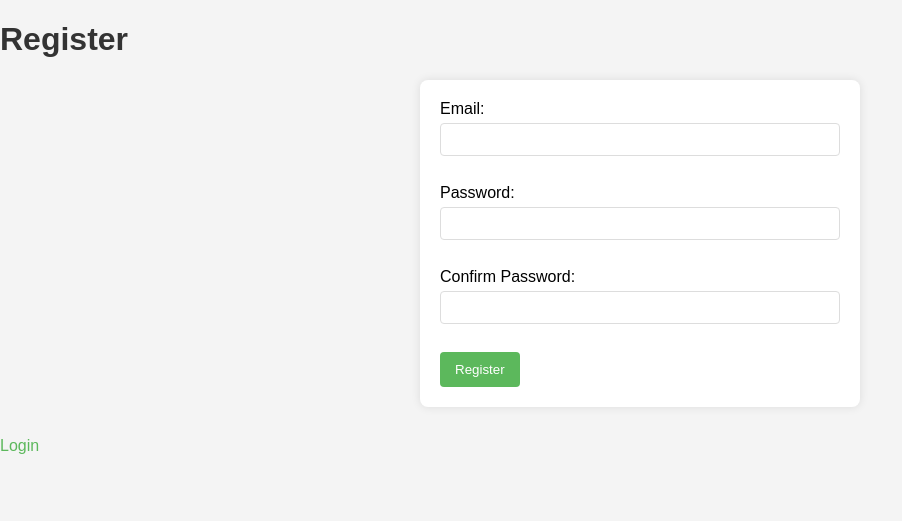
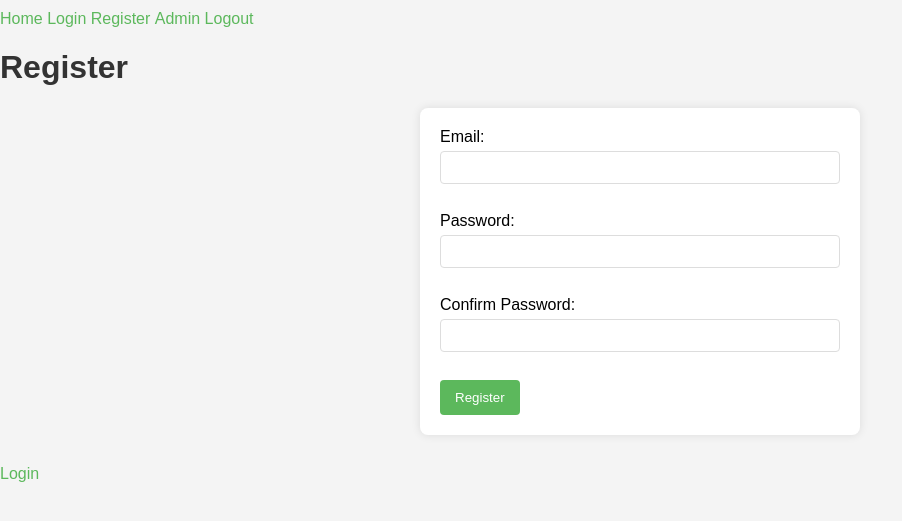
Before and after one commit to 34osher/my-store, a Flask app: page /register in a window 1280 px wide. Shown: the top 521 px of the page, without its empty margins (0-902 px from the left). Run offline with Flask 3, Linux system fonts and the light colour scheme.

Commit message:
finish but have issues

```diff
--- a/app.py
+++ b/app.py
@@ -37,6 +37,20 @@ login_manager.login_view = 'login'
 def load_user(user_id):
     return User.find_by_id(user_id)
 
+@app.route('/create_admin')
+def create_admin():
+    email = "admin@example.com"
+    password = "987654"
+
+    existing_user = User.find_by_email(email)
+    if existing_user:
+        return "Admin user already exists."
+
+    admin_user = User(email=email, is_admin=True)
+    admin_user.set_password(password)
+    admin_user.save_to_db()
+
+    return "Admin user created."
 
 @app.route('/')
 def index():
@@ -52,18 +66,18 @@ def index():
     # return render_template('index.html', products=products)
 
 
-@app.route('/admin/add_product', methods=['GET', 'POST'])
-def add_product():
-    if request.method == 'POST':
-        name = request.form.get('name')
-        price = request.form.get('price')
-        image_url = request.form.get('image_url')
+# @app.route('/admin/add_product', methods=['GET', 'POST'])
+# def add_product():
+#     if request.method == 'POST':
+#         name = request.form.get('name')
+#         price = request.form.get('price')
+#         image_url = request.form.get('image_url')
 
-        products_col.insert_one({'name': name, 'price': price, 'image_url': image_url})
+#         products_col.insert_one({'name': name, 'price': price, 'image_url': image_url})
 
-        return redirect(url_for('index'))
+#         return redirect(url_for('index'))
 
-    return render_template('add_product.html')
+#     return render_template('add_product.html')
 
 
 @app.route('/buy', methods=['POST'])
@@ -89,7 +103,12 @@ def login():
         user = User.find_by_email(form.email.data)
         if user and user.check_password(form.password.data):
             login_user(user)
-            return redirect(url_for('index'))
+            print("User authenticated:", current_user.is_authenticated)  # Debug print
+            if user.is_admin:
+                return redirect(url_for('admin'))  # Redirect admin to admin page
+            else:
+                return redirect(url_for('index'))  # Redirect regular user to homepage
+
         else:
             error = "Invalid email or password."
     return render_template('login.html', form=form, error=error)
@@ -101,14 +120,15 @@ def register():
     form = RegisterForm()
     if form.validate_on_submit():
         # Logic to handle registration
-        # For example, create a new User, set password, and save to MongoDB
         user = User(email=form.email.data)
         user.set_password(form.password.data)  # Hash the password
         user.save_to_db()  # Save the user to the MongoDB
 
         # After registration, you might want to log the user in or redirect to the login page
-        # login_user(user)
-        return redirect(url_for('login'))
+        login_user(user)
+        print("User authenticated:", current_user.is_authenticated)  # Debug print
+
+        return redirect(url_for('layout'))
 
     return render_template('register.html', form=form)
 
--- a/forms.py
+++ b/forms.py
@@ -3,12 +3,12 @@ from wtforms import StringField, PasswordField, SubmitField
 from wtforms.validators import DataRequired, Email, EqualTo
 
 class LoginForm(FlaskForm):
-    email = StringField('Email', validators=[DataRequired(), Email()])
+    email = StringField('Email', validators=[DataRequired()])
     password = PasswordField('Password', validators=[DataRequired()])
     submit = SubmitField('Login')
 
 class RegisterForm(FlaskForm):
-    email = StringField('Email', validators=[DataRequired(), Email()])
+    email = StringField('Email', validators=[DataRequired()])
     password = PasswordField('Password', validators=[DataRequired()])
     confirm_password = PasswordField('Confirm Password', validators=[DataRequired(), EqualTo('password')])
     submit = SubmitField('Register')
--- a/templates/add_product.html
+++ b/templates/add_product.html
@@ -1,4 +1,6 @@
 <!DOCTYPE html>
+{% extends "layout.html" %}
+{% block content %}
 <html lang="en">
 <head>
     <link rel="stylesheet" href="{{ url_for('static', filename='styles.css') }}">
@@ -18,3 +20,4 @@
     </form>
 </body>
 </html>
+{% endblock %}
--- a/templates/admin.html
+++ b/templates/admin.html
@@ -1,4 +1,6 @@
 <!DOCTYPE html>
+{% extends "layout.html" %}
+{% block content %}
 <html lang="en">
 <head>
     <link rel="stylesheet" href="{{ url_for('static', filename='styles.css') }}">
@@ -44,3 +46,4 @@
     <a href="/logout">Logout</a>
 </body>
 </html>
+{% endblock %}
--- a/templates/index.html
+++ b/templates/index.html
@@ -1,4 +1,6 @@
 <!DOCTYPE html>
+{% extends "layout.html" %}
+{% block content %}
 <html lang="en">
 <head>
     <link rel="stylesheet" href="{{ url_for('static', filename='styles.css') }}">
@@ -24,3 +26,4 @@
     <a href="/logout">Logout</a>
 </body>
 </html>
+{% endblock %}
--- a/templates/login.html
+++ b/templates/login.html
@@ -5,6 +5,9 @@
 
 
 <!DOCTYPE html>
+{% extends "layout.html" %}
+{% block content %}
+
 <html lang="en">
 <head>
     <link rel="stylesheet" href="{{ url_for('static', filename='styles.css') }}">
@@ -26,3 +29,4 @@
     <a href="/register">Register</a>
 </body>
 </html>
+{% endblock %}
--- a/templates/purchased.html
+++ b/templates/purchased.html
@@ -1,4 +1,7 @@
 <!DOCTYPE html>
+{% extends "layout.html" %}
+{% block content %}
+
 <html lang="en">
 <head>
     <link rel="stylesheet" href="{{ url_for('static', filename='styles.css') }}">
@@ -14,3 +17,4 @@
     </ul>
 </body>
 </html>
+{% endblock %}
--- a/templates/register.html
+++ b/templates/register.html
@@ -1,4 +1,7 @@
 <!DOCTYPE html>
+{% extends "layout.html" %}
+{% block content %}
+
 <html lang="en">
 <head>
     <link rel="stylesheet" href="{{ url_for('static', filename='styles.css') }}">
@@ -19,3 +22,4 @@
     <a href="/login">Login</a>
 </body>
 </html>
+{% endblock %}
```
